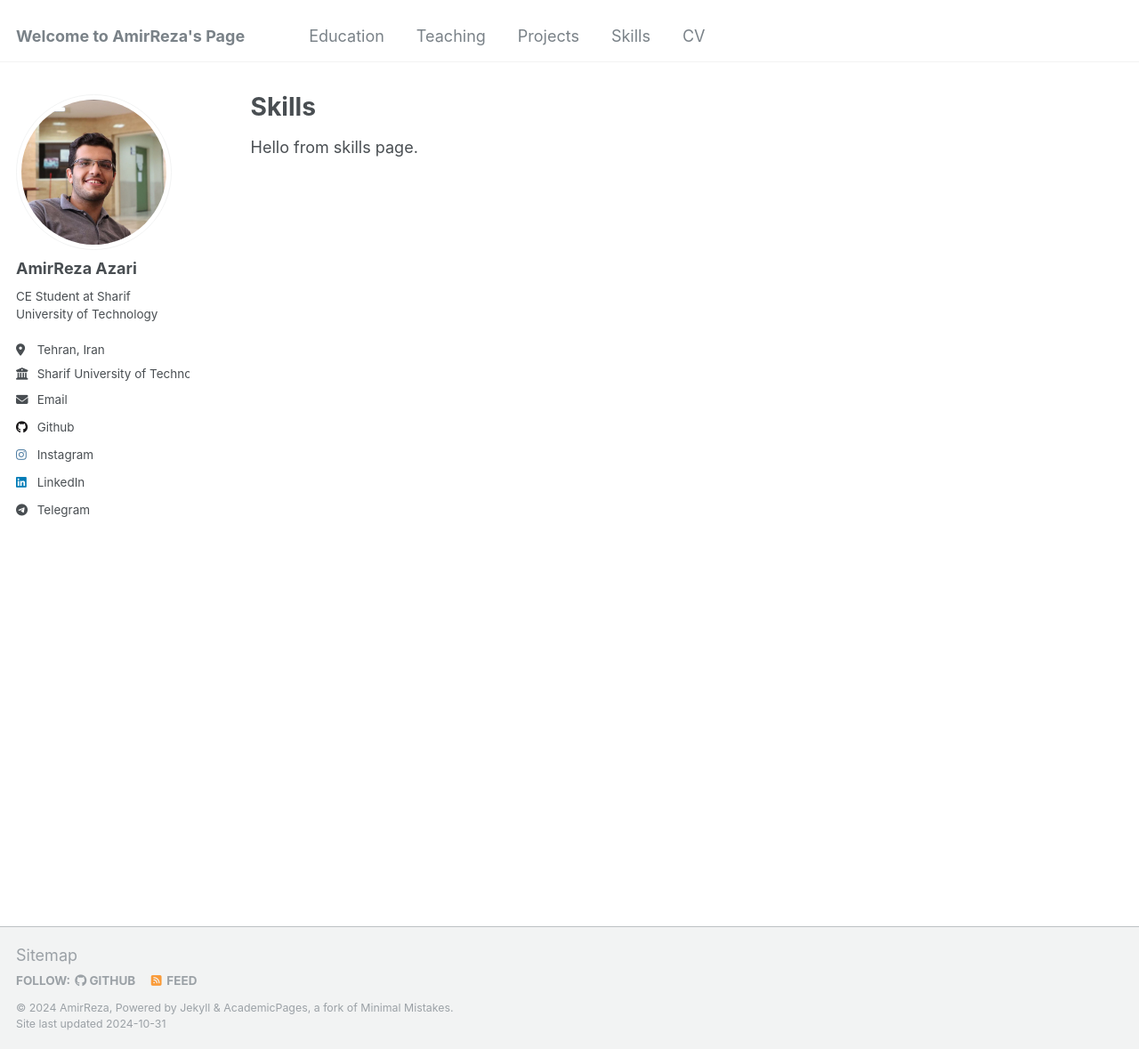
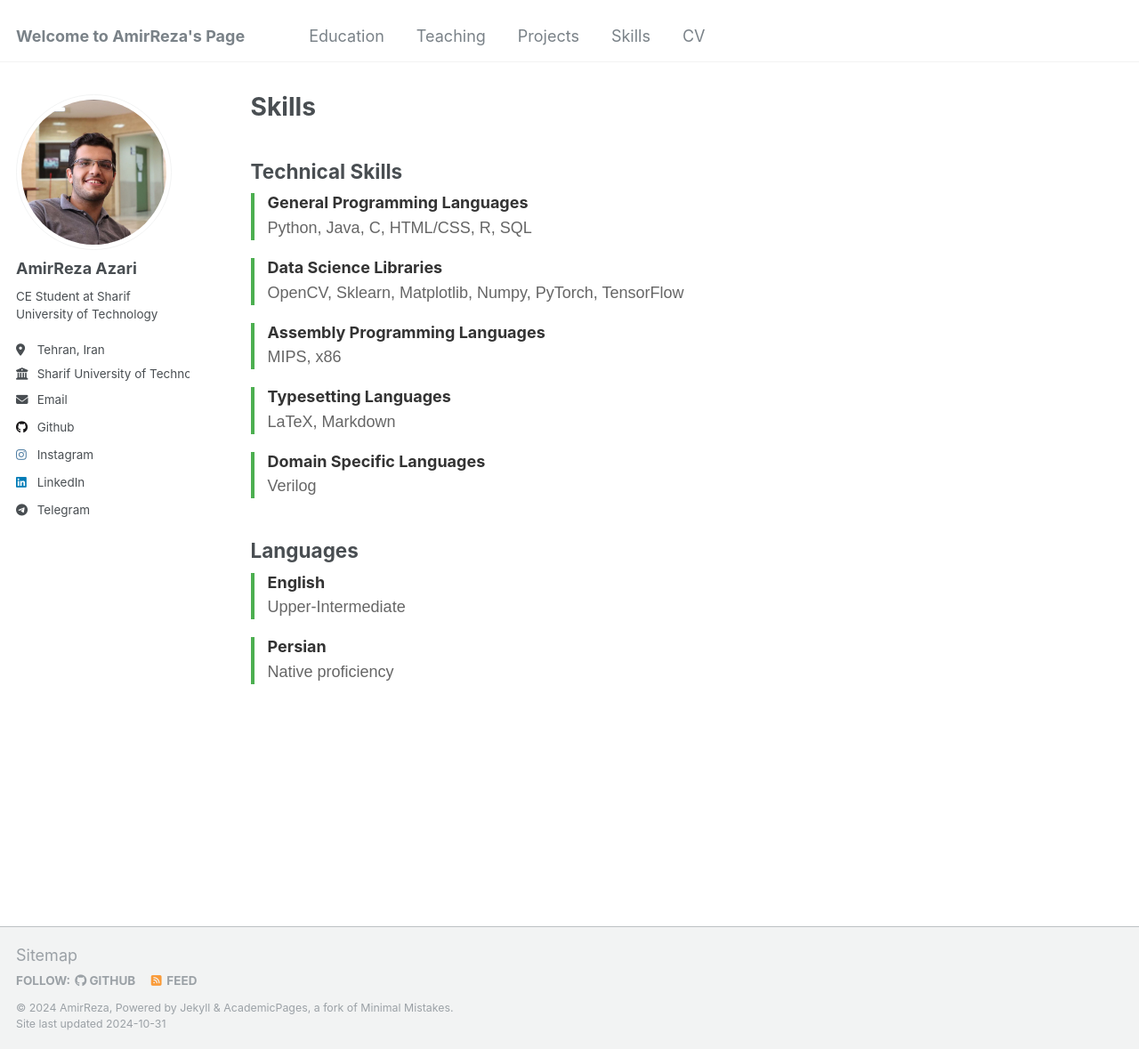
Before and after one commit to Amirreza81/Amirreza81.github.io, a Jekyll site: the page built from _pages/skills.md, in a window 1280 px wide and 1179 px high. Shown: the whole window at 89% size. Built offline with Jekyll 4.4.1, drawn with Linux system fonts in a browser that asks for light colours.

Commit message:
add skills section

```diff
--- a/_pages/skills.md
+++ b/_pages/skills.md
@@ -7,4 +7,66 @@ redirect_from:
   - /resume
 ---
 
-Hello from skills page.
+## Technical Skills
+
+<div class="skills-section">
+
+  <div class="skill-category">
+    <h3>General Programming Languages</h3>
+    <p>Python, Java, C, HTML/CSS, R, SQL</p>
+  </div>
+
+  <div class="skill-category">
+    <h3>Data Science Libraries</h3>
+    <p>OpenCV, Sklearn, Matplotlib, Numpy, PyTorch, TensorFlow</p>
+  </div>
+
+  <div class="skill-category">
+    <h3>Assembly Programming Languages</h3>
+    <p>MIPS, x86</p>
+  </div>
+
+  <div class="skill-category">
+    <h3>Typesetting Languages</h3>
+    <p>LaTeX, Markdown</p>
+  </div>
+
+  <div class="skill-category">
+    <h3>Domain Specific Languages</h3>
+    <p>Verilog</p>
+  </div>
+
+</div>
+
+## Languages
+
+<div class="skills-section">
+  <div class="skill-category">
+    <h3>English</h3>
+    <p>Upper-Intermediate</p>
+  </div>
+
+  <div class="skill-category">
+    <h3>Persian</h3>
+    <p>Native proficiency</p>
+  </div>
+</div>
+
+<style>
+  .skills-section {
+    font-family: Arial, sans-serif;
+  }
+  .skill-category {
+    border-left: 4px solid #4CAF50;
+    padding-left: 15px;
+    margin-bottom: 20px;
+  }
+  .skill-category h3 {
+    margin: 0;
+    color: #333;
+  }
+  .skill-category p {
+    margin: 4px 0;
+    color: #666;
+  }
+</style>
```
Also changed, not shown: _pages/education.md (+1 -2 lines).
